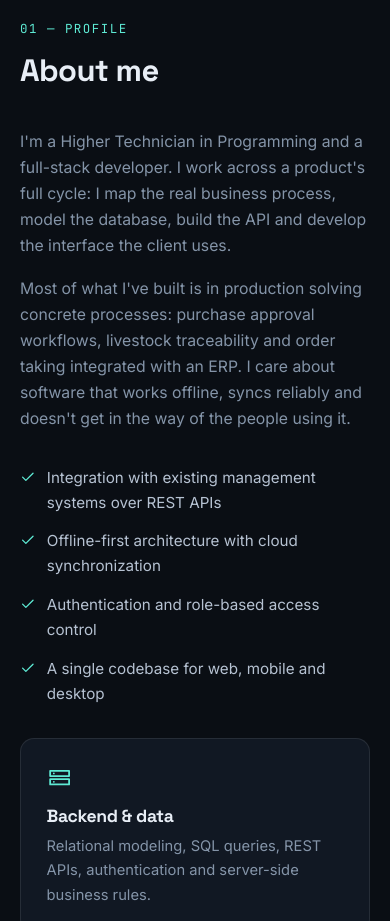
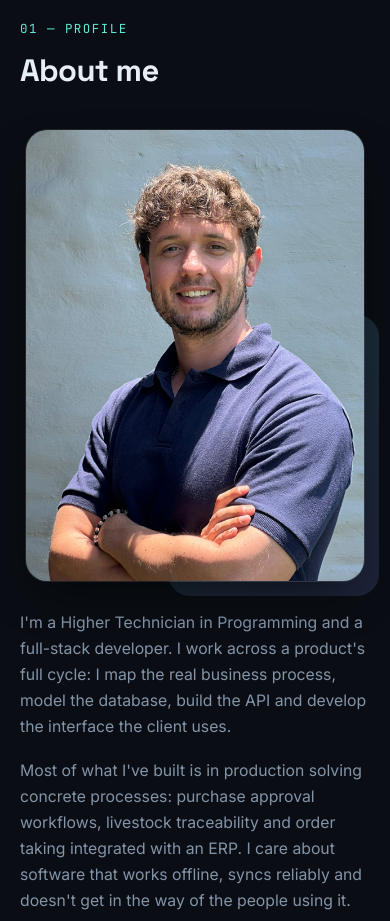
Before and after one commit to tomipeschiutta/TomasPeschiutta, a plain HTML site: page public/index.html in a window 390 px wide. Shown: the part 1220-2141 px from the top of the page. Drawn offline with Linux system fonts and the light colour scheme.

Commit message:
Restaurar la foto personal en la sección "Sobre mí"
La foto de Tomás (image-sobreMi.png) se había quedado fuera del rediseño.
Se reintegra junto al texto de perfil, con las tarjetas de servicios en fila
debajo. Layout responsivo: foto | texto en escritorio, apilado en móvil.

Co-Authored-By: Claude Opus 4.8 (1M context) <noreply@anthropic.com>

```diff
--- a/public/assets/css/main.css
+++ b/public/assets/css/main.css
@@ -545,7 +545,38 @@ ul, ol { list-style: none; padding: 0; }
 }
 
 /* ============ 7. Sobre mí ============ */
-.about { display: grid; gap: clamp(2rem, 5vw, 3.5rem); }
+.about { display: grid; gap: clamp(2.25rem, 5vw, 3.5rem); }
+
+.about__intro { display: grid; gap: clamp(1.75rem, 4vw, 3rem); align-items: center; }
+
+.about__photo {
+    position: relative;
+    max-width: 340px;
+    margin: 0;
+    justify-self: center;
+}
+
+.about__photo img {
+    width: 100%;
+    aspect-ratio: 3 / 4;
+    object-fit: cover;
+    border-radius: var(--radius-lg);
+    border: 1px solid var(--border);
+    box-shadow: var(--shadow);
+}
+
+/* Acento sutil detrás de la foto */
+.about__photo::before {
+    content: '';
+    position: absolute;
+    inset: auto -14px -14px auto;
+    width: 62%;
+    height: 62%;
+    border-radius: var(--radius-lg);
+    background: linear-gradient(135deg, var(--accent), var(--accent-2));
+    opacity: .16;
+    z-index: -1;
+}
 
 .about__text p + p { margin-top: 1.1rem; }
 .about__text p { color: var(--text-muted); }
@@ -1194,14 +1225,14 @@ ul, ol { list-style: none; padding: 0; }
 }
 
 @media (min-width: 640px) {
-    .about__cards { grid-template-columns: repeat(auto-fit, minmax(240px, 1fr)); }
+    .about__cards { grid-template-columns: repeat(3, 1fr); }
     .contact-card { grid-template-columns: auto 1fr; }
 }
 
 @media (min-width: 901px) {
     .hero__inner { grid-template-columns: 1.15fr .85fr; }
-    .about { grid-template-columns: 1.05fr .95fr; align-items: start; }
-    .about__cards { grid-template-columns: 1fr; }
+    .about__intro { grid-template-columns: minmax(280px, .8fr) 1.2fr; align-items: start; }
+    .about__photo { justify-self: start; }
 }
 
 @media (min-width: 860px) {
--- a/public/index.html
+++ b/public/index.html
@@ -194,6 +194,11 @@
                 </header>
 
                 <div class="about">
+                  <div class="about__intro">
+                    <figure class="about__photo reveal">
+                        <img src="./assets/images/image-sobreMi.png" alt="Tomás Peschiutta" width="600" height="800" loading="lazy" decoding="async">
+                    </figure>
+
                     <div class="about__text reveal">
                         <p data-i18n="about.p1">
                             Soy Técnico Superior en Programación y desarrollador full-stack. Trabajo el ciclo
@@ -214,6 +219,7 @@
                             <li><svg class="icon" aria-hidden="true"><use href="#i-check"></use></svg><span data-i18n="about.point4">Una sola base de código para web, móvil y escritorio</span></li>
                         </ul>
                     </div>
+                  </div>
 
                     <div class="about__cards">
                         <article class="card card--service reveal">
```
